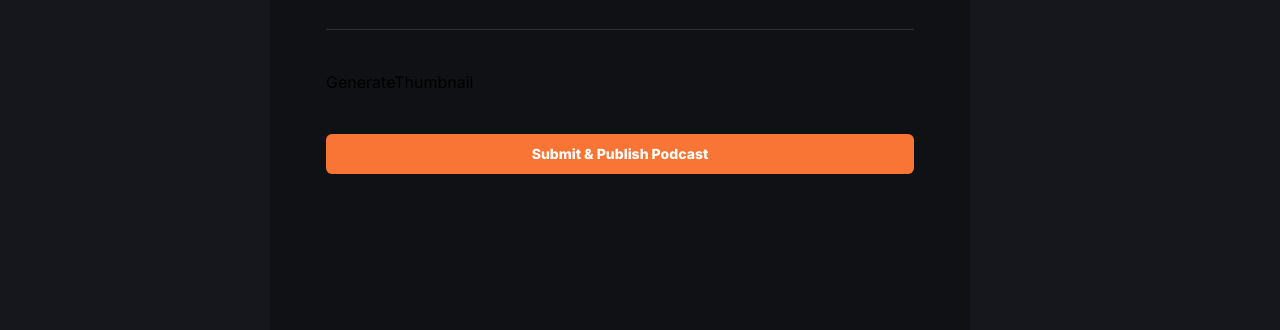
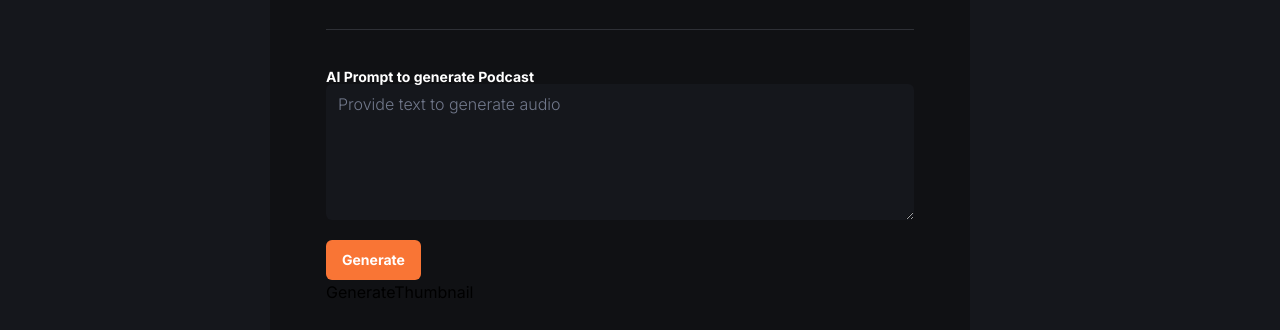
Before and after one commit to pjanardhan7u/aipodcast2, a Next.js app: page /create-podcast in a window 1280 px wide. Shown: the part 461-791 px from the top of the page. Built offline with nearby package versions, Linux system fonts and the light colour scheme; no server answers.

Commit message:
need to integrate openai

```diff
--- a/components/GeneratePodcast.tsx
+++ b/components/GeneratePodcast.tsx
@@ -1,8 +1,93 @@
-import React from 'react'
+import { GeneratePodcastProps } from '@/types'
+import React, { useState } from 'react'
+import { Label } from './ui/label'
+import { Textarea } from './ui/textarea'
+import { Button } from './ui/button'
+import { Loader } from 'lucide-react'
+import { useAction, useMutation } from 'convex/react'
+import { api } from '@/convex/_generated/api'
 
-const GeneratePodcast = () => {
+
+const useGeneratePodcast =   ({setAudio, voiceType, voicePrompt, setAudioStorageId
+}: GeneratePodcastProps) => {
+    const [isGenerating, setIsGenerating] = useState(false);
+
+    const generatePodcast = async () => {
+        setIsGenerating(true);
+        setAudio('');
+
+        if(!voicePrompt){
+            return setIsGenerating(false);
+        }
+
+        try{
+            // const response = await getPodcastAudio({
+            //     voice: voiceType,
+            //     input: voicePrompt
+            //   })
+
+        }
+        catch(error){
+            console.log('Error generating podcast', error)
+            setIsGenerating(false);
+        }
+
+    }
+
+    return {
+        isGenerating,
+        generatePodcast:()=>{}
+    }
+}
+
+
+
+
+
+
+
+const GeneratePodcast = (props:GeneratePodcastProps) => {
+
+    const {isGenerating , GeneratePodcast} = useGeneratePodcast(props)
+
+
   return (
     <div>
+    <div className="flex flex-col gap-2.5">
+      <Label className="text-16 font-bold text-white-1">
+        AI Prompt to generate Podcast
+      </Label>
+      </div>
+      <Textarea
+          className="input-class font-light focus-visible:ring-offset-orange-1"
+          placeholder='Provide text to generate audio'
+          rows={5}
+          value={props.voicePrompt}
+          onChange={(e) => props.setVoicePrompt(e.target.value)}
+        />
+        <div className="mt-5 w-full max-w-[200px]">
+            <Button type="submit" className="text-16 bg-orange-1 py-4 font-bold text-white-1" >
+                {isGenerating ? (
+                <>
+                    Generating
+                    <Loader size={20} className="animate-spin ml-2" />
+                </>
+                ) : (
+                'Generate'
+                )}
+
+            </Button>
+        </div>
+
+        {props.audio && (
+        <audio
+          controls
+          src={props.audio}
+          autoPlay
+          className="mt-5"
+          onLoadedMetadata={(e) => props.setAudioDuration(e.currentTarget.duration)}
+        />
+      )}
 
     </div>
   )
--- /dev/null
+++ b/types/index.ts
@@ -0,0 +1,129 @@
+/* eslint-disable no-unused-vars */
+
+import { Dispatch, SetStateAction } from "react";
+
+import { Id } from "@/convex/_generated/dataModel";
+
+export interface EmptyStateProps {
+  title: string;
+  search?: boolean;
+  buttonText?: string;
+  buttonLink?: string;
+}
+
+export interface TopPodcastersProps {
+  _id: Id<"users">;
+  _creationTime: number;
+  email: string;
+  imageUrl: string;
+  clerkId: string;
+  name: string;
+  podcast: {
+    podcastTitle: string;
+    podcastId: Id<"podcasts">;
+  }[];
+  totalPodcasts: number;
+}
+
+export interface PodcastProps {
+  _id: Id<"podcasts">;
+  _creationTime: number;
+  audioStorageId: Id<"_storage"> | null;
+  user: Id<"users">;
+  podcastTitle: string;
+  podcastDescription: string;
+  audioUrl: string | null;
+  imageUrl: string | null;
+  imageStorageId: Id<"_storage"> | null;
+  author: string;
+  authorId: string;
+  authorImageUrl: string;
+  voicePrompt: string;
+  imagePrompt: string | null;
+  voiceType: string;
+  audioDuration: number;
+  views: number;
+}
+
+export interface ProfilePodcastProps {
+  podcasts: PodcastProps[];
+  listeners: number;
+}
+
+export interface GeneratePodcastProps {
+  voiceType: string;
+  setAudio: Dispatch<SetStateAction<string>>;
+  audio: string;
+  setAudioStorageId: Dispatch<SetStateAction<Id<"_storage"> | null>>;
+  voicePrompt: string;
+  setVoicePrompt: Dispatch<SetStateAction<string>>;
+  setAudioDuration: Dispatch<SetStateAction<number>>;
+}
+
+export interface GenerateThumbnailProps {
+  setImage: Dispatch<SetStateAction<string>>;
+  setImageStorageId: Dispatch<SetStateAction<Id<"_storage"> | null>>;
+  image: string;
+  imagePrompt: string;
+  setImagePrompt: Dispatch<SetStateAction<string>>;
+}
+
+export interface LatestPodcastCardProps {
+  imgUrl: string;
+  title: string;
+  duration: string;
+  index: number;
+  audioUrl: string;
+  author: string;
+  views: number;
+  podcastId: Id<"podcasts">;
+}
+
+export interface PodcastDetailPlayerProps {
+  audioUrl: string;
+  podcastTitle: string;
+  author: string;
+  isOwner: boolean;
+  imageUrl: string;
+  podcastId: Id<"podcasts">;
+  imageStorageId: Id<"_storage">;
+  audioStorageId: Id<"_storage">;
+  authorImageUrl: string;
+  authorId: string;
+}
+
+export interface AudioProps {
+  title: string;
+  audioUrl: string;
+  author: string;
+  imageUrl: string;
+  podcastId: string;
+}
+
+export interface AudioContextType {
+  audio: AudioProps | undefined;
+  setAudio: React.Dispatch<React.SetStateAction<AudioProps | undefined>>;
+}
+
+export interface PodcastCardProps {
+  imgUrl: string;
+  title: string;
+  description: string;
+  podcastId: Id<"podcasts">;
+}
+
+export interface CarouselProps {
+  fansLikeDetail: TopPodcastersProps[];
+}
+
+export interface ProfileCardProps {
+  podcastData: ProfilePodcastProps;
+  imageUrl: string;
+  userFirstName: string;
+}
+
+export type UseDotButtonType = {
+  selectedIndex: number;
+  scrollSnaps: number[];
+  onDotButtonClick: (index: number) => void;
+};
```
Also changed, not shown: convex/openai.ts (added).
